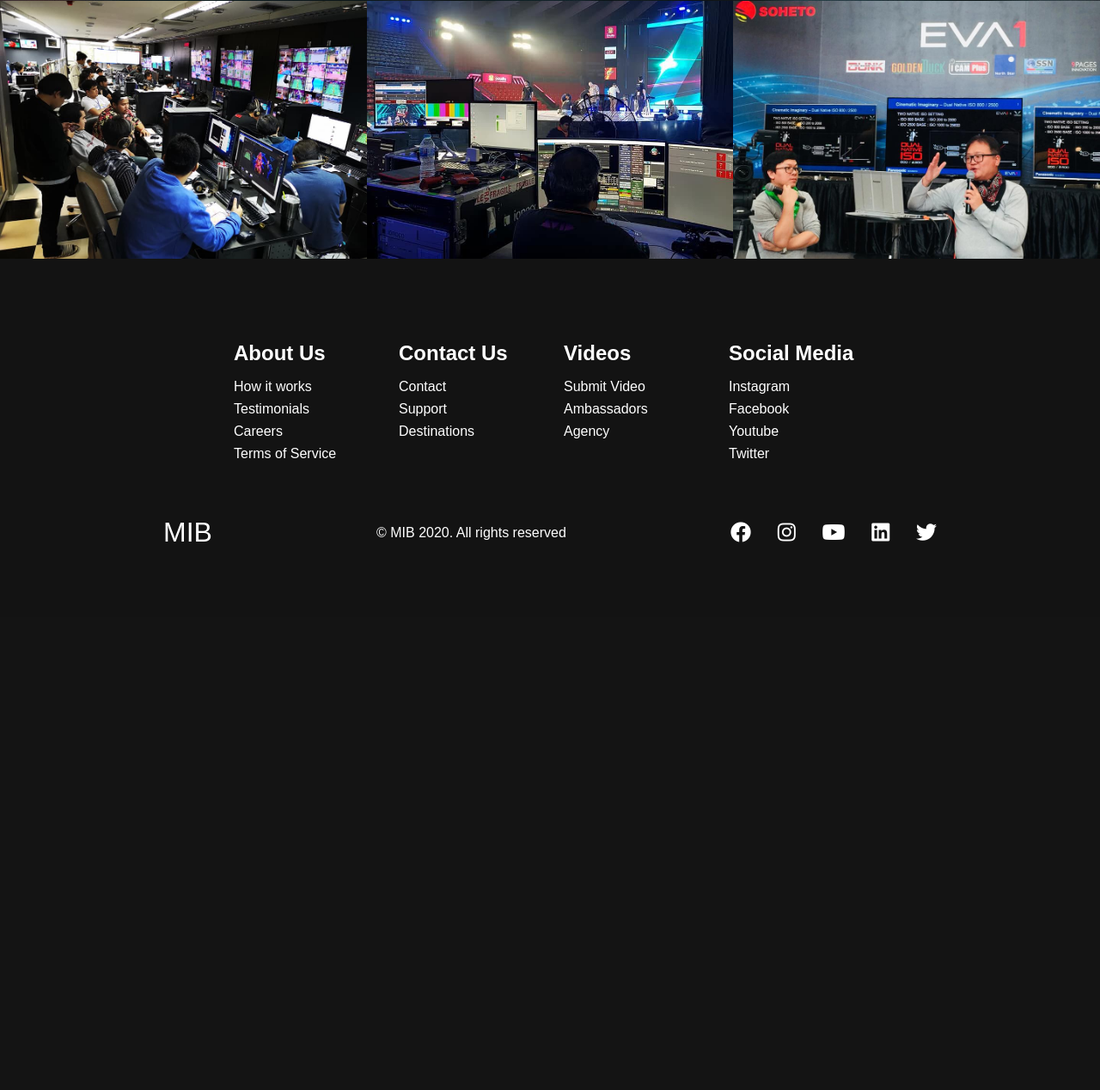
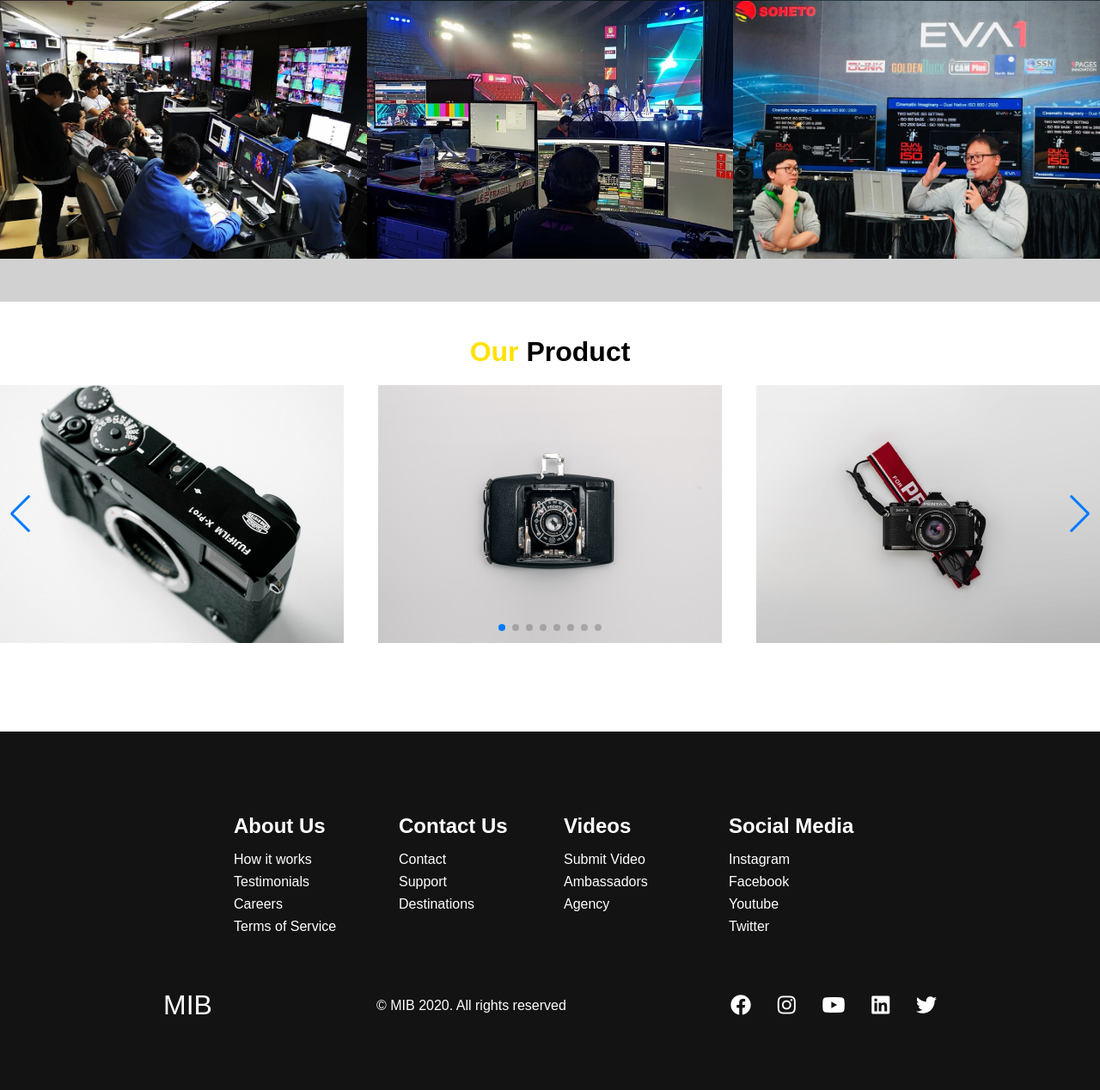
Before and after one commit to Yewfessor/mib, a PHP site: page / in a window 1280 px wide. Shown: the part 848-2116 px from the top of the page at 86% size. Before the commit the page ends 1479 px from the top, so only its background shows below. Run offline with PHP 8.4, Linux system fonts and the light colour scheme; some libraries are stand-ins or nearby versions.

Commit message:
add Product slide

```diff
--- a/assets/css/styles.css
+++ b/assets/css/styles.css
@@ -4,6 +4,10 @@
   padding: 0;
   font-family: 'Kumbh Sans', sans-serif;
   scroll-behavior: smooth;
+}
+
+body {
+  background-color: rgb(209, 209, 209);
 }
 
 .navbar {
@@ -213,6 +217,8 @@
   display: flex;
   height: 300px;
 }
+
+/* Swiper Slide  */
 .swiper-container {
   width: 100%;
   height: 100%;
@@ -269,7 +275,36 @@
   }
 }
 
+/* Product  */
+.product {
+  background-color: white;
+  margin-top: 50px;
+  padding: 20px 0px 30px 0px;
+  height: 500px;
+}
+.product__container {
+  height: 300px;
+}
+.product__container h1{
+  text-align: center;
+  margin: 20px 0px;
+}
+.product__container h1 span{
+  color: #FFE100;
+}
 
+@media screen and (max-width: 1100px) {
+  .product__container {
+    height: 200px;
+  }
+}
+
+@media screen and (max-width: 768px) {
+
+}
+@media screen and (max-width: 480px) {
+
+}
 
 
 
--- a/assets/js/swiper.js
+++ b/assets/js/swiper.js
@@ -26,3 +26,40 @@
     grabCursor: true,
     loop: true,
 });
+
+var swiperProduct = new Swiper('.swiper-container.product-slide', {
+    slidesPerView: 3,
+    spaceBetween: 30,
+    navigation: {
+        nextEl: '.swiper-button-next',
+        prevEl: '.swiper-button-prev',
+    },
+    pagination: {
+        el: '.swiper-pagination',
+        clickable: true,
+    },
+    loop: true,
+    mousewheel: true,
+    breakpoints: {
+        375: {
+            slidesPerView: 2,
+            spaceBetween: 10,
+        },
+        768: {
+            slidesPerView: 3,
+            spaceBetween: 40,
+        },
+        1024: {
+            slidesPerView: 3,
+            spaceBetween: 40,
+        },
+        1600: {
+            slidesPerView: 4,
+            spaceBetween: 50,
+        },
+        1900: {
+            slidesPerView: 5,
+            spaceBetween: 50,
+        },
+    },
+});
--- a/index.html
+++ b/index.html
@@ -98,6 +98,34 @@
   </div>
 
 
+  <!-- Product Section -->
+  <div class="product" id="product">
+    <div class="product__container">
+      <h1><span>Our</span> Product</h1>
+      <div class="swiper-container product-slide">
+        <div class="swiper-wrapper">
+          <div class="swiper-slide" style="background: url('./assets/images/Product/001.jpg');background-size: cover;background-position: center;"></div>
+          <div class="swiper-slide" style="background: url('./assets/images/Product/002.jpg');background-size: cover;background-position: center;"></div>
+          <div class="swiper-slide" style="background: url('./assets/images/Product/003.jpg');background-size: cover;background-position: center;"></div>
+          <div class="swiper-slide" style="background: url('./assets/images/Product/004.jpg');background-size: cover;background-position: center;"></div>
+          <div class="swiper-slide" style="background: url('./assets/images/Product/005.jpg');background-size: cover;background-position: center;"></div>
+          <div class="swiper-slide" style="background: url('./assets/images/Product/006.jpg');background-size: cover;background-position: center;"></div>
+          <div class="swiper-slide" style="background: url('./assets/images/Product/007.jpg');background-size: cover;background-position: center;"></div>
+          <div class="swiper-slide" style="background: url('./assets/images/Product/008.jpg');background-size: cover;background-position: center;"></div>
+
+        </div>
+        <!-- Add Arrows -->
+        <div class="swiper-button-next"></div>
+        <div class="swiper-button-prev"></div>
+        <!-- Add Pagination -->
+        <div class="swiper-pagination"></div>
+      </div>
+    </div>
+  </div>
+
+
+
+
 
   <!-- Footer Section -->
   <div class="footer__container">
```
Also changed, not shown: assets/images/Product/001.jpg (added), assets/images/Product/002.jpg (added), assets/images/Product/003.jpg (added), assets/images/Product/004.jpg (added), assets/images/Product/005.jpg (added), assets/images/Product/006.jpg (added), assets/images/Product/007.jpg (added), assets/images/Product/008.jpg (added), assets/images/Product/009.jpg (added).
